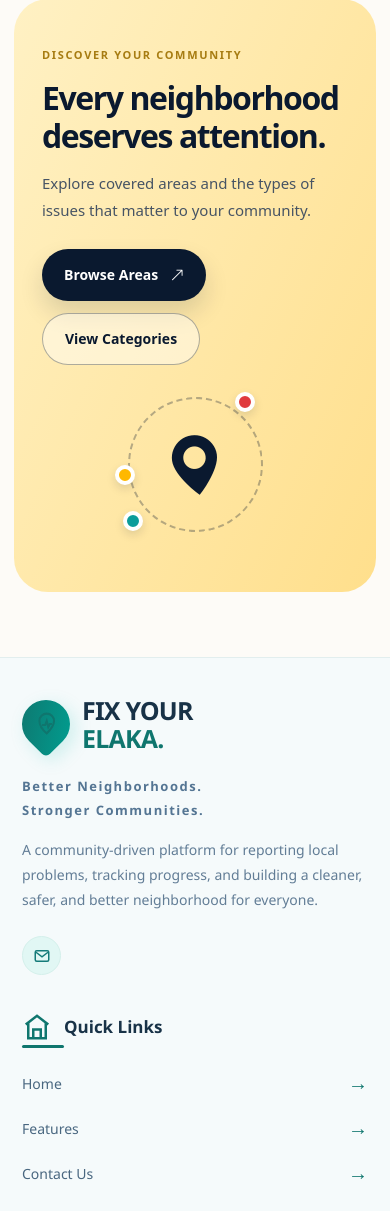
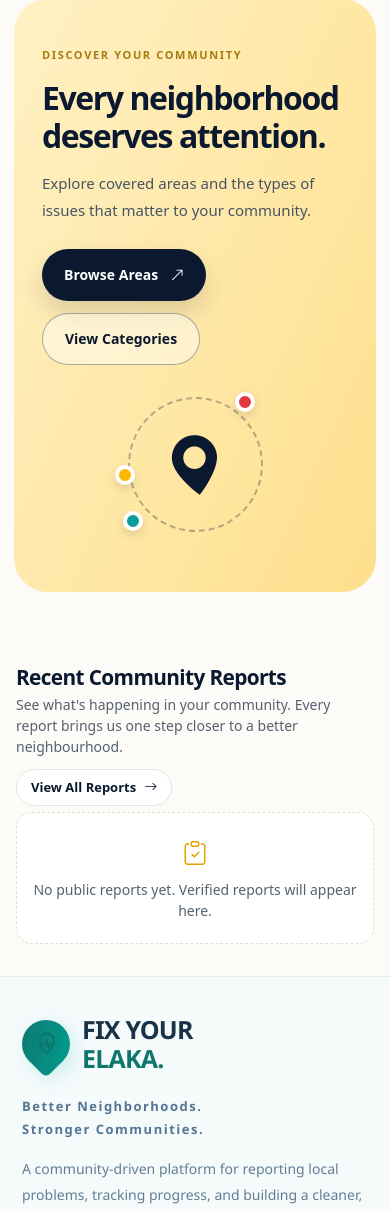
Before and after one commit to AfifaAnjum30/FIX_YOUR_ELAKA, a Django app: page / in a window 390 px wide. Shown: the part 2376-3587 px from the top of the page. Run offline with Django 5.2, Linux system fonts and the light colour scheme; tables that the repository leaves empty hold one stand-in row (values such as "Sample post"); some libraries are stand-ins or nearby versions.

Commit message:
added recent community reports layout in home page

```diff
--- /dev/null
+++ b/core/static/core/css/fye-carousel.css
@@ -0,0 +1,98 @@
+/* Recent Community Reports carousel: compact version */
+.rc-section{padding:8px 24px 40px}
+.rc-inner{width:min(1280px,100%);margin:auto}
+
+.rc-head{display:flex;flex-wrap:wrap;align-items:flex-end;justify-content:space-between;gap:12px;margin-bottom:6px}
+.rc-head h2{font-size:clamp(1.3rem,2vw,1.7rem);font-weight:850;letter-spacing:-.03em;margin:0 0 4px;color:var(--fye-navy)}
+.rc-head p{max-width:620px;margin:0;font-size:14px;line-height:1.5;color:#566170}
+.rc-viewall{display:inline-flex;align-items:center;gap:8px;font-weight:750;font-size:13px;color:var(--fye-navy)!important;
+  text-decoration:none!important;padding:8px 14px;border:1px solid #e9e5dd;border-radius:999px;background:#fff;
+  transition:transform .22s,box-shadow .22s}
+.rc-viewall:hover{transform:translateY(-2px);box-shadow:0 10px 20px #0a192f0f}
+.rc-viewall i{transition:transform .22s}
+.rc-viewall:hover i{transform:translateX(4px)}
+
+.rc-carousel{position:relative;--rc-w:230px}
+.rc-track{
+  list-style:none;margin:0;padding:10px 6px 22px;display:flex;gap:14px;
+  overflow-x:auto;overflow-y:hidden;
+  scroll-snap-type:x mandatory;scroll-padding-inline:6px;scroll-behavior:smooth;
+  -webkit-overflow-scrolling:touch;overscroll-behavior-x:contain;scrollbar-width:none;
+}
+.rc-track::-webkit-scrollbar{display:none}
+.rc-track:focus-visible{outline:3px solid #0c9c9a;outline-offset:2px;border-radius:16px}
+
+/* Small box cards: fixed width, so several fit and the next one peeks in */
+.rc-card{
+  position:relative;flex:0 0 var(--rc-w);min-width:0;scroll-snap-align:start;
+  display:flex;flex-direction:column;background:#fff;border:1px solid #f0eadf;border-radius:16px;
+  box-shadow:0 8px 22px #0a192f0b;overflow:hidden;
+  transition:transform .25s ease,box-shadow .25s ease;
+}
+.rc-card:hover{transform:translateY(-4px);box-shadow:0 16px 30px #0a192f1a}
+.rc-card:focus-within{outline:3px solid #0c9c9a;outline-offset:2px}
+
+.rc-media{position:relative;height:104px;background:#fff3cf}
+.rc-media img{display:block;width:100%;height:100%;object-fit:cover}
+.rc-ph{display:grid;place-items:center;width:100%;height:100%;font-size:2.2rem;color:#e0a200;
+  background:linear-gradient(135deg,#fff8e6,#fff0c9)}
+.rc-media .rc-status{position:absolute;left:10px;top:10px;box-shadow:0 3px 10px #0a192f14}
+
+.rc-body{display:flex;flex-direction:column;gap:5px;flex:1;padding:11px 13px 12px}
+.rc-cat{display:inline-flex;align-items:center;gap:5px;font-size:10.5px;font-weight:800;letter-spacing:.06em;
+  text-transform:uppercase;color:#697380}
+.rc-cat i{color:#e0a200}
+.rc-title{margin:0;font-size:.95rem;font-weight:800;letter-spacing:-.01em;line-height:1.25;color:var(--fye-navy);
+  display:-webkit-box;-webkit-line-clamp:2;-webkit-box-orient:vertical;overflow:hidden;min-height:2.5em}
+.rc-place{display:flex;gap:6px;margin:0;font-size:12px;line-height:1.4;color:#566170;min-width:0}
+.rc-place i{color:var(--fye-teal);flex:none;margin-top:1px}
+.rc-place span{overflow:hidden;text-overflow:ellipsis;white-space:nowrap}
+
+.rc-foot{display:flex;align-items:center;justify-content:space-between;gap:8px;margin-top:auto;padding-top:6px;
+  border-top:1px solid #f3eee4}
+.rc-date{font-size:11px;color:#8a929d;white-space:nowrap}
+.rc-more{display:inline-flex;align-items:center;gap:5px;font-size:12px;font-weight:750;
+  color:var(--fye-navy)!important;text-decoration:none!important}
+.rc-more::after{content:"";position:absolute;inset:0}          /* whole card is clickable */
+.rc-more:focus-visible{outline:none}
+.rc-more i{transition:transform .22s}
+.rc-card:hover .rc-more i{transform:translateX(4px)}
+
+/* Status badges: soft colours */
+.rc-status{display:inline-block;padding:3px 9px;border-radius:999px;font-size:11px;font-weight:750;line-height:1.3}
+.rc-status--reported{background:#eef1f5;color:#4a5565}
+.rc-status--in_progress{background:#fff1c8;color:#8a5b00}
+.rc-status--problem_fixed{background:#dff3f2;color:#0b6f6d}
+.rc-status--resolved{background:#e3f6ef;color:#17816c}
+.rc-status--closed{background:#ececec;color:#555}
+
+/* Arrows */
+.rc-arrow{position:absolute;top:calc(50% - 22px);z-index:3;display:grid;place-items:center;width:38px;height:38px;
+  border-radius:50%;border:1px solid #e9e5dd;background:#fff;color:var(--fye-navy);font-size:15px;cursor:pointer;
+  box-shadow:0 8px 18px #0a192f1c;transition:transform .2s,background .2s,color .2s,opacity .2s}
+.rc-arrow:hover:not(:disabled){background:var(--fye-navy);color:#fff;transform:scale(1.08)}
+.rc-arrow:disabled{opacity:.35;cursor:default}
+.rc-arrow:focus-visible{outline:3px solid #0c9c9a;outline-offset:3px}
+.rc-prev{left:-12px}
+.rc-next{right:-12px}
+
+.rc-empty{padding:22px 16px;text-align:center;font-size:14px;color:#566170;background:#fff;border:1px dashed #e7decf;border-radius:16px}
+.rc-empty i{font-size:1.5rem;color:#e0a200}
+
+/* Tablet */
+@media (max-width:991.98px){
+  .rc-carousel{--rc-w:210px}
+}
+/* Mobile: about 2 small cards visible, swipe instead of arrows */
+@media (max-width:639.98px){
+  .rc-section{padding:8px 16px 32px}
+  .rc-carousel{--rc-w:165px}
+  .rc-track{gap:10px}
+  .rc-media{height:88px}
+  .rc-arrow{display:none}
+}
+@media (prefers-reduced-motion:reduce){
+  .rc-track{scroll-behavior:auto}
+  .rc-card,.rc-more i,.rc-viewall,.rc-viewall i{transition:none}
+  .rc-card:hover{transform:none}
+}
--- /dev/null
+++ b/core/static/core/js/recent-reports-carousel.js
@@ -0,0 +1,35 @@
+document.addEventListener('DOMContentLoaded', () => {
+  document.querySelectorAll('[data-rc]').forEach((root) => {
+    const track = root.querySelector('.rc-track');
+    const prev = root.querySelector('.rc-prev');
+    const next = root.querySelector('.rc-next');
+    if (!track || !prev || !next) return;
+
+    const reduced = window.matchMedia('(prefers-reduced-motion: reduce)').matches;
+
+    const cardStep = () => {
+      const card = track.querySelector('.rc-card');
+      if (!card) return track.clientWidth;
+      const gap = parseFloat(getComputedStyle(track).columnGap) || 0;
+      return card.getBoundingClientRect().width + gap;
+    };
+
+    const updateButtons = () => {
+      const max = track.scrollWidth - track.clientWidth - 2;
+      prev.disabled = track.scrollLeft <= 2;
+      next.disabled = track.scrollLeft >= max;
+    };
+
+    const go = (direction) => {
+      const step = cardStep();
+      const visible = Math.max(1, Math.floor(track.clientWidth / step));
+      track.scrollBy({ left: direction * step * visible, behavior: reduced ? 'auto' : 'smooth' });
+    };
+
+    prev.addEventListener('click', () => go(-1));
+    next.addEventListener('click', () => go(1));
+    track.addEventListener('scroll', () => window.requestAnimationFrame(updateButtons), { passive: true });
+    window.addEventListener('resize', updateButtons);
+    updateButtons();
+  });
+});
--- a/core/templates/core/home.html
+++ b/core/templates/core/home.html
@@ -1,6 +1,9 @@
 {% extends "base.html" %}
 {% load static %}
 {% block title %}Fix Your Elaka | Make Change Happen{% endblock %}
+{% block extra_head %}{{ block.super }}
+<link rel="stylesheet" href="{% static 'core/css/fye-carousel.css' %}">
+{% endblock %}
 {% block content %}
 <div class="fye-home">
   <section class="fye-hero" aria-labelledby="fye-hero-title">
@@ -39,4 +42,8 @@
 
   <section class="fye-explore-section"><div class="fye-explore-inner fye-reveal"><div><span class="fye-section-tag">DISCOVER YOUR COMMUNITY</span><h2>Every neighborhood<br>deserves attention.</h2><p>Explore covered areas and the types of issues that matter to your community.</p><div class="fye-explore-actions"><a class="fye-button fye-button-dark" href="{% url 'core:areas' %}">Browse Areas <i class="bi bi-arrow-up-right"></i></a><a class="fye-button fye-button-outline" href="{% url 'core:categories' %}">View Categories</a></div></div><div class="fye-explore-graphic" aria-hidden="true"><div class="fye-graphic-ring"><i class="bi bi-geo-alt-fill"></i></div><span class="fye-graphic-dot dot-a"></span><span class="fye-graphic-dot dot-b"></span><span class="fye-graphic-dot dot-c"></span></div></div></section>
 </div>
+{% include "core/includes/recent_reports.html" %}
 {% endblock %}
+{% block extra_js %}
+<script src="{% static 'core/js/recent-reports-carousel.js' %}" defer></script>
+{% endblock %}
--- /dev/null
+++ b/core/templates/core/includes/recent_reports.html
@@ -0,0 +1,49 @@
+<section class="rc-section" aria-labelledby="rc-title">
+  <div class="rc-inner">
+    <div class="rc-head">
+      <div>
+        <h2 id="rc-title">Recent Community Reports</h2>
+        <p>See what's happening in your community. Every report brings us one step closer to a better neighbourhood.</p>
+      </div>
+      <a class="rc-viewall" href="{% url 'reports:list' %}">View All Reports <i class="bi bi-arrow-right" aria-hidden="true"></i></a>
+    </div>
+
+    {% if recent_reports %}
+    <div class="rc-carousel" data-rc>
+      <button type="button" class="rc-arrow rc-prev" aria-label="Previous reports"><i class="bi bi-chevron-left" aria-hidden="true"></i></button>
+
+      <ul class="rc-track" tabindex="0" aria-label="Recent community reports. Use the left and right arrow keys to scroll.">
+        {% for report in recent_reports %}
+        <li class="rc-card">
+          <div class="rc-media">
+            {% if report.before_image %}
+              <img src="{{ report.before_image.url }}" alt="Photo of {{ report.title }}" loading="lazy">
+            {% else %}
+              <div class="rc-ph" aria-hidden="true"><i class="bi {{ report.category.icon_class }}"></i></div>
+            {% endif %}
+            <span class="rc-status rc-status--{{ report.operational_status }}">{{ report.get_operational_status_display }}</span>
+          </div>
+
+          <div class="rc-body">
+            <span class="rc-cat"><i class="bi {{ report.category.icon_class }}" aria-hidden="true"></i> {{ report.category.get_type_display }}</span>
+            <h3 class="rc-title">{{ report.title }}</h3>
+            <p class="rc-place"><i class="bi bi-geo-alt-fill" aria-hidden="true"></i><span>{{ report.area.name }} &middot; {{ report.location_text }}</span></p>
+            <div class="rc-foot">
+              <time class="rc-date" datetime="{{ report.created_at|date:'Y-m-d' }}">{{ report.created_at|date:"j M Y" }}</time>
+              <a class="rc-more" href="{{ report.get_absolute_url }}">View Details <i class="bi bi-arrow-right" aria-hidden="true"></i><span class="visually-hidden"> of {{ report.title }}</span></a>
+            </div>
+          </div>
+        </li>
+        {% endfor %}
+      </ul>
+
+      <button type="button" class="rc-arrow rc-next" aria-label="Next reports"><i class="bi bi-chevron-right" aria-hidden="true"></i></button>
+    </div>
+    {% else %}
+    <div class="rc-empty">
+      <i class="bi bi-clipboard-check" aria-hidden="true"></i>
+      <p class="mb-0 mt-2">No public reports yet. Verified reports will appear here.</p>
+    </div>
+    {% endif %}
+  </div>
+</section>
--- a/core/views.py
+++ b/core/views.py
@@ -14,6 +14,10 @@ class HomeView(TemplateView):
         ctx = super().get_context_data(**kwargs)
         ctx['area_count'] = Area.objects.count()
         ctx['category_count'] = Category.objects.count()
+
+        # 8 newest public reports (verified, non-safety), newest first
+        reports = public_reports()
+        ctx['recent_reports'] = list(reports[:8]) if reports is not None else []
         return ctx
 
 
```
Also changed, not shown: core/models.py (+13 -0 lines).
